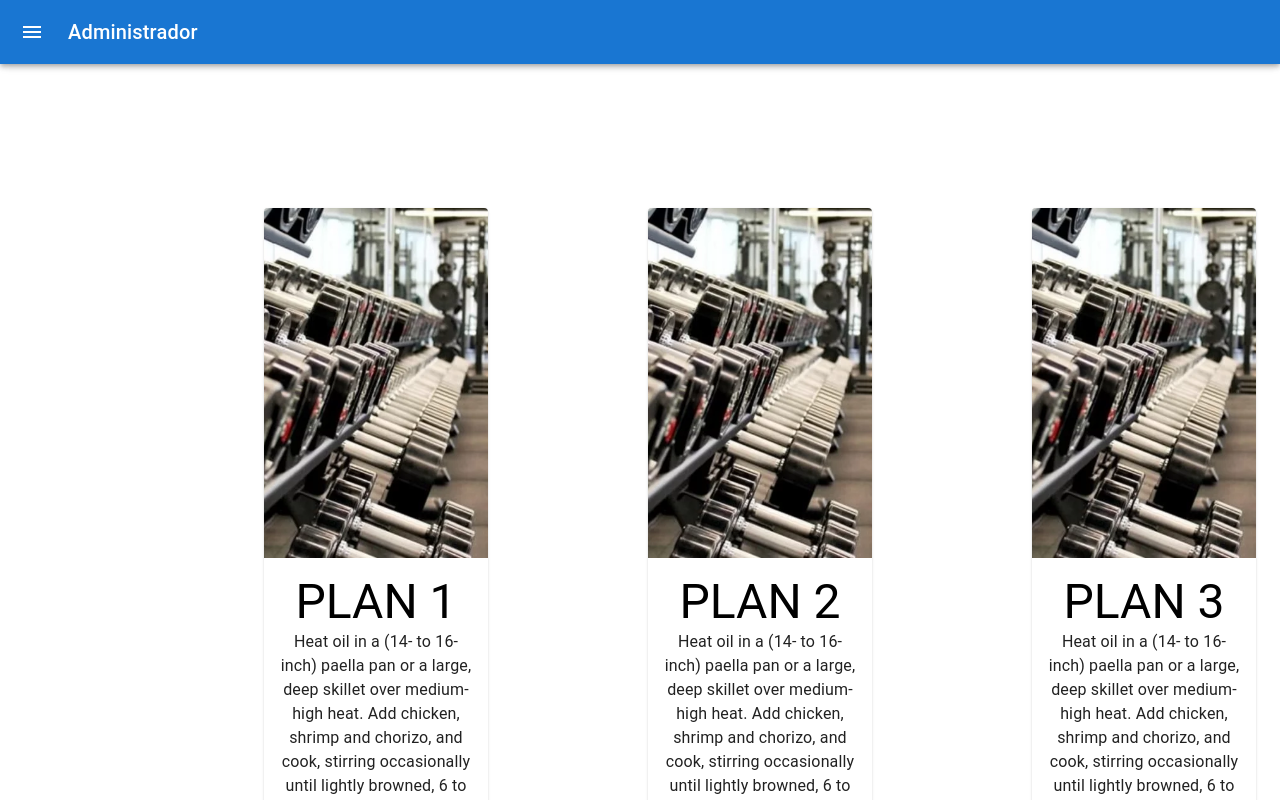
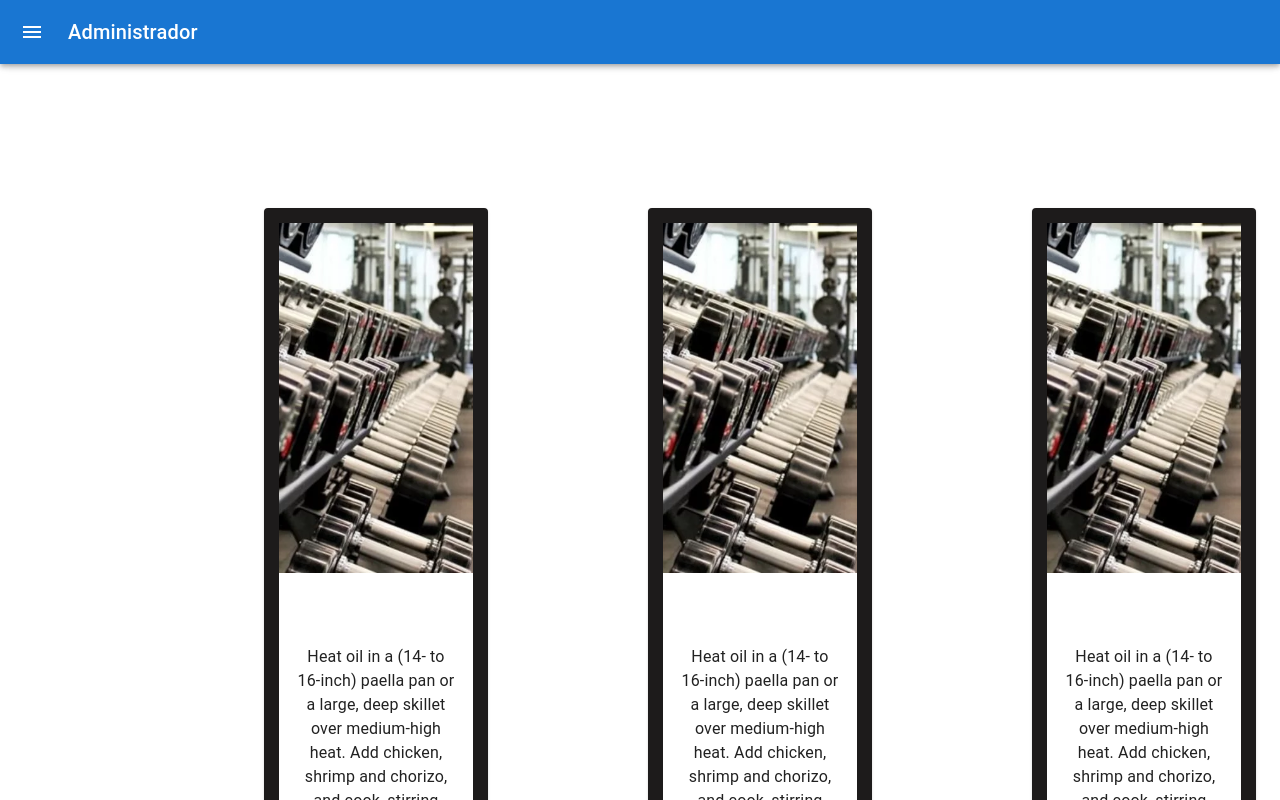
Before and after one commit to AitorFagoaga/Assesment-FrontEnd, a React (Create React App) app: page /Planes in a window 1280 px wide. Shown: the top 800 px of the page. Built offline with nearby package versions, Linux system fonts and the light colour scheme.

Commit message:
Page planes

```diff
--- a/src/components/Planes.js
+++ b/src/components/Planes.js
@@ -18,7 +18,7 @@ export default function RecipeReviewCard() {
     <React.Fragment>
    <Stack direction="row" spacing={20}  >
         <Box sx={{ paddingLeft: 30, paddingTop: 15}}>
-        <Card sx={{ maxWidth: 345 }}>
+        <Card sx={{ maxWidth: 345,border:15, borderColor:'#1d1b1b' }}>
 
           <CardMedia
             component="img"
@@ -28,7 +28,7 @@ export default function RecipeReviewCard() {
             alt="Paella dish"
           />
           <CardContent>
-            <Typography variant="h3" color="black">
+            <Typography variant="h3" color="#ffff">
               PLAN 1
             </Typography>
             <Typography paragraph>
@@ -40,7 +40,7 @@ export default function RecipeReviewCard() {
         </Card>
         </Box>
         <Box sx={{paddingTop: 15}}>
-        <Card sx={{ maxWidth: 345 }}>
+        <Card sx={{ maxWidth: 345,border:15, borderColor:'#1d1b1b' }}>
 
           <CardMedia
             component="img"
@@ -50,7 +50,7 @@ export default function RecipeReviewCard() {
             alt="Paella dish"
           />
           <CardContent>
-          <Typography variant="h3" color="black">
+          <Typography variant="h3" color="#ffff">
               PLAN 2
             </Typography>
             <Typography paragraph>
@@ -62,7 +62,7 @@ export default function RecipeReviewCard() {
         </Card>
         </Box>
         <Box sx={{paddingTop: 15}}>
-        <Card sx={{ maxWidth: 345 }}>
+        <Card sx={{ maxWidth: 345, border:15, borderColor:'#1d1b1b' }}>
 
           <CardMedia
             component="img"
@@ -72,7 +72,7 @@ export default function RecipeReviewCard() {
             alt="Paella dish"
           />
           <CardContent>
-          <Typography variant="h3" color="black">
+          <Typography variant="h3" color="#ffff">
               PLAN 3
             </Typography>
             <Typography paragraph>
```
